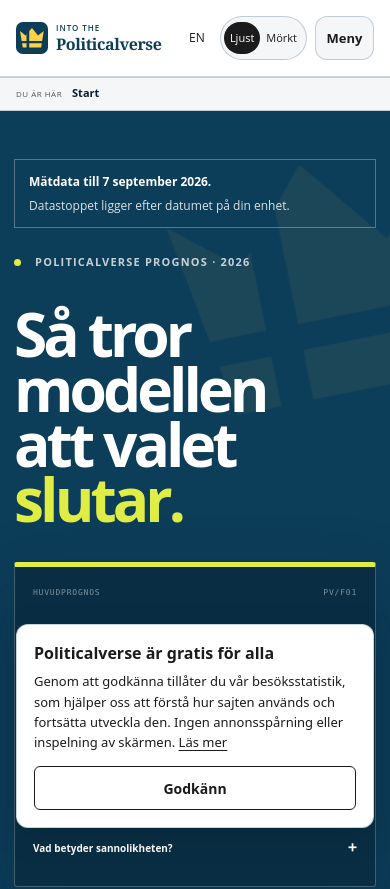
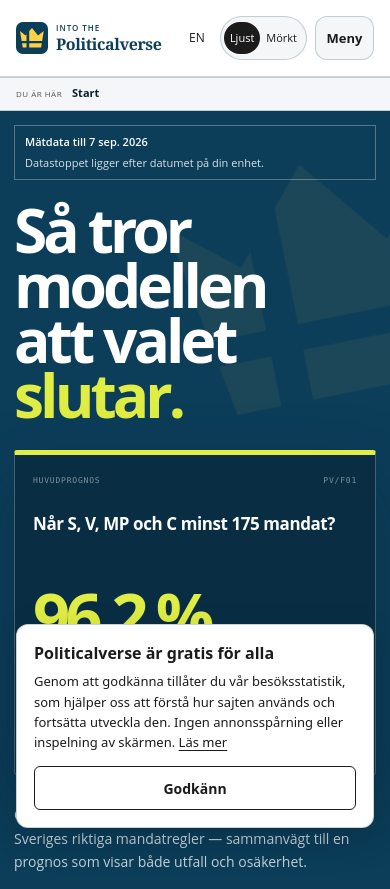
Before and after one commit to willrydh/Into-The-Politicalverse, a Next.js app: page / in a window 390 px wide. Shown: the top 889 px of the page. Built offline with nearby package versions, Linux system fonts and the light colour scheme.

Commit message:
fix: tighten the mobile forecast hero and freshness strip (#57)
Co-authored-by: William Rydh <williamrydh@gmail.com>

```diff
--- a/app/globals.css
+++ b/app/globals.css
@@ -923,6 +923,8 @@
 }
 .forecast-freshness { display: flex; flex-wrap: wrap; gap: 5px 12px; margin-bottom: 26px; padding: 12px 14px; border: 1px solid rgba(255,255,255,.3); color: rgba(255,255,255,.85); font-size: 12px; line-height: 1.6; }
 .forecast-hero > .forecast-freshness { width: var(--page); margin: 0 auto 26px; position: relative; z-index: 1; }
+.forecast-freshness--compact { padding: 8px 10px; gap: 4px 10px; font-size: 11px; line-height: 1.5; }
+.forecast-freshness--compact strong { font-weight: 600; }
 .forecast-freshness strong { color: var(--white); }
 .forecast-freshness[data-state="stale"], .forecast-freshness[data-state="archived"] { border-color: var(--acid); }
 .forecast-hero__meta { display: flex; align-items: center; flex-wrap: wrap; gap: 13px 18px; margin-top: 30px; color: rgba(255,255,255,.58); font-family: var(--mono); font-size: 8px; text-transform: uppercase; letter-spacing: .06em; }
@@ -1241,7 +1243,7 @@
 }
 
 @media (max-width: 820px) {
-  .forecast-hero { padding-top: 58px; }
+  .forecast-hero { padding-top: 20px; }
   .forecast-hero__grid, .forecast-page-hero { grid-template-columns: 1fr; }
   .forecast-hero__grid { padding-bottom: 50px; }
   .forecast-hero__copy h1, .forecast-page-hero__copy h1 { font-size: clamp(58px, 14vw, 91px); }
@@ -1279,14 +1281,14 @@
 @media (max-width: 560px) {
   .primary-nav { display: flex; grid-template-columns: none; min-height: 48px; overflow-x: auto; }
   .primary-nav__link { min-width: max-content; min-height: 48px; padding: 0 14px; font-size: 11px; }
-  .forecast-hero { padding-top: 48px; }
-  .forecast-hero__grid { gap: 36px; }
+  .forecast-hero { padding-top: 14px; }
+  .forecast-hero > .forecast-freshness { margin-bottom: 22px; }
+  .forecast-hero__grid { gap: 28px; }
   .forecast-hero__copy { display: contents; }
-  .forecast-hero__copy .eyebrow { grid-row: 1; margin-bottom: 0; }
-  .forecast-hero__copy h1 { grid-row: 2; }
-  .forecast-call { grid-row: 3; }
-  .forecast-hero__deck { grid-row: 4; margin-top: 0; }
-  .forecast-hero__meta { grid-row: 5; margin-top: 0; }
+  .forecast-hero__copy h1 { grid-row: 1; }
+  .forecast-call { grid-row: 2; }
+  .forecast-hero__deck { grid-row: 3; margin-top: 0; }
+  .forecast-hero__meta { grid-row: 4; margin-top: 0; }
   .forecast-hero__copy h1, .forecast-page-hero__copy h1 { font-size: clamp(51px, 15.5vw, 70px); overflow-wrap: normal; }
   .forecast-hero__deck, .forecast-page-hero__copy > p:not(.eyebrow) { font-size: 14px; }
   .forecast-hero__meta { align-items: start; flex-direction: column; }
--- a/components/forecast/forecast-freshness.tsx
+++ b/components/forecast/forecast-freshness.tsx
@@ -1,5 +1,5 @@
 "use client";
-import { Localize } from "@/components/localize";
+import { Localize, useLocale } from "@/components/localize";
 
 
 import { useSyncExternalStore } from "react";
@@ -18,16 +18,20 @@
 function today() { return dateInTimeZone(new Date(), "Europe/Stockholm"); }
 function serverDate() { return null; }
 
-export function ForecastFreshness({ dataCutoff, electionDate }: { dataCutoff: string; electionDate: string }) {
+export function ForecastFreshness({ dataCutoff, electionDate, compact = false }: { dataCutoff: string; electionDate: string; compact?: boolean }) {
   // The exported HTML always shows the data date. Age is calculated in the
   // browser so a failed future deployment cannot freeze the freshness label.
   const currentDate = useSyncExternalStore(subscribe, today, serverDate);
+  const locale = useLocale();
   const freshness = currentDate ? forecastFreshness(dataCutoff, electionDate, currentDate) : null;
-  const formattedDate = new Intl.DateTimeFormat("sv-SE", { day: "numeric", month: "long", year: "numeric", timeZone: "UTC" }).format(new Date(`${dataCutoff}T12:00:00Z`));
+  const formattedDate = new Intl.DateTimeFormat("sv-SE", { day: "numeric", month: compact ? "short" : "long", year: "numeric", timeZone: "UTC" }).format(new Date(`${dataCutoff}T12:00:00Z`));
+  const message = compact && freshness?.state === "recent"
+    ? new Intl.RelativeTimeFormat(locale === "sv" ? "sv-SE" : "en-GB", { numeric: "auto" }).format(-freshness.ageDays, "day")
+    : freshness?.message;
   return <Localize>{(
-    <div className="forecast-freshness" data-state={freshness?.state ?? "unknown"} aria-live="polite">
-      <strong>Mätdata till <time dateTime={dataCutoff}>{formattedDate}</time>.</strong>
-      {freshness && <span>{freshness.message}</span>}
+    <div className={`forecast-freshness${compact ? " forecast-freshness--compact" : ""}`} data-state={freshness?.state ?? "unknown"} aria-live="polite">
+      <strong>Mätdata till <time dateTime={dataCutoff}>{formattedDate}</time>{!compact && "."}</strong>
+      {freshness && <span title={compact ? freshness.message : undefined}>{message}</span>}
     </div>
   )}</Localize>;
 }
--- a/components/forecast/forecast-hero.tsx
+++ b/components/forecast/forecast-hero.tsx
@@ -28,10 +28,9 @@
 
   return <Localize>{(
     <section className="forecast-hero">
-      <ForecastFreshness dataCutoff={forecast.model.dataCutoff} electionDate={forecast.model.electionDate} />
+      <ForecastFreshness dataCutoff={forecast.model.dataCutoff} electionDate={forecast.model.electionDate} compact />
       <div className="forecast-hero__grid">
         <div className="forecast-hero__copy">
-          <p className="eyebrow eyebrow--light"><span /> Politicalverse forecast · 2026</p>
           <h1>Så tror modellen<br />att valet <em>slutar.</em></h1>
           <p className="forecast-hero__deck">
             Opinionsmätningar, fyra jämförbara historiska val och Sveriges riktiga mandatregler — sammanvägt till en prognos som visar både utfall och osäkerhet.
```
Also changed, not shown: 2 other files (tests, documents, lock files or other folders).
